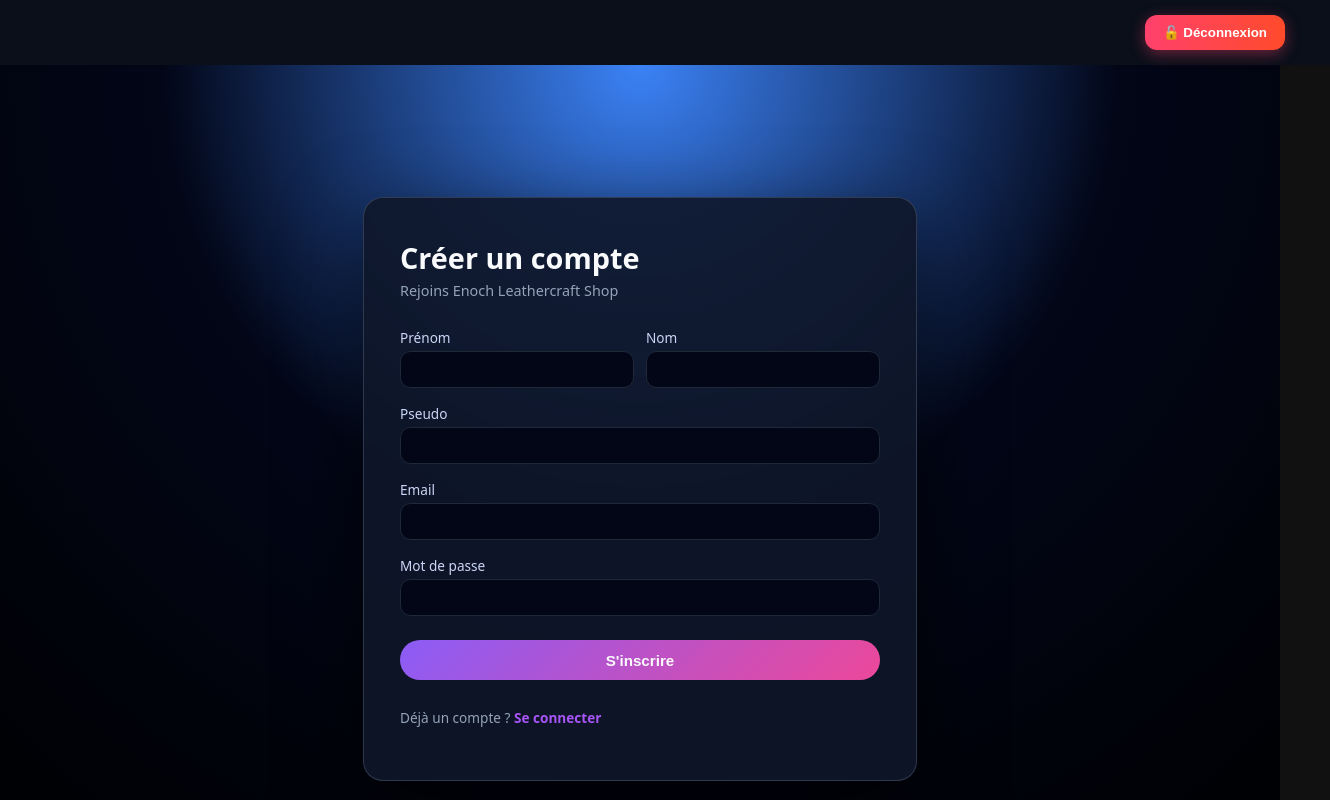
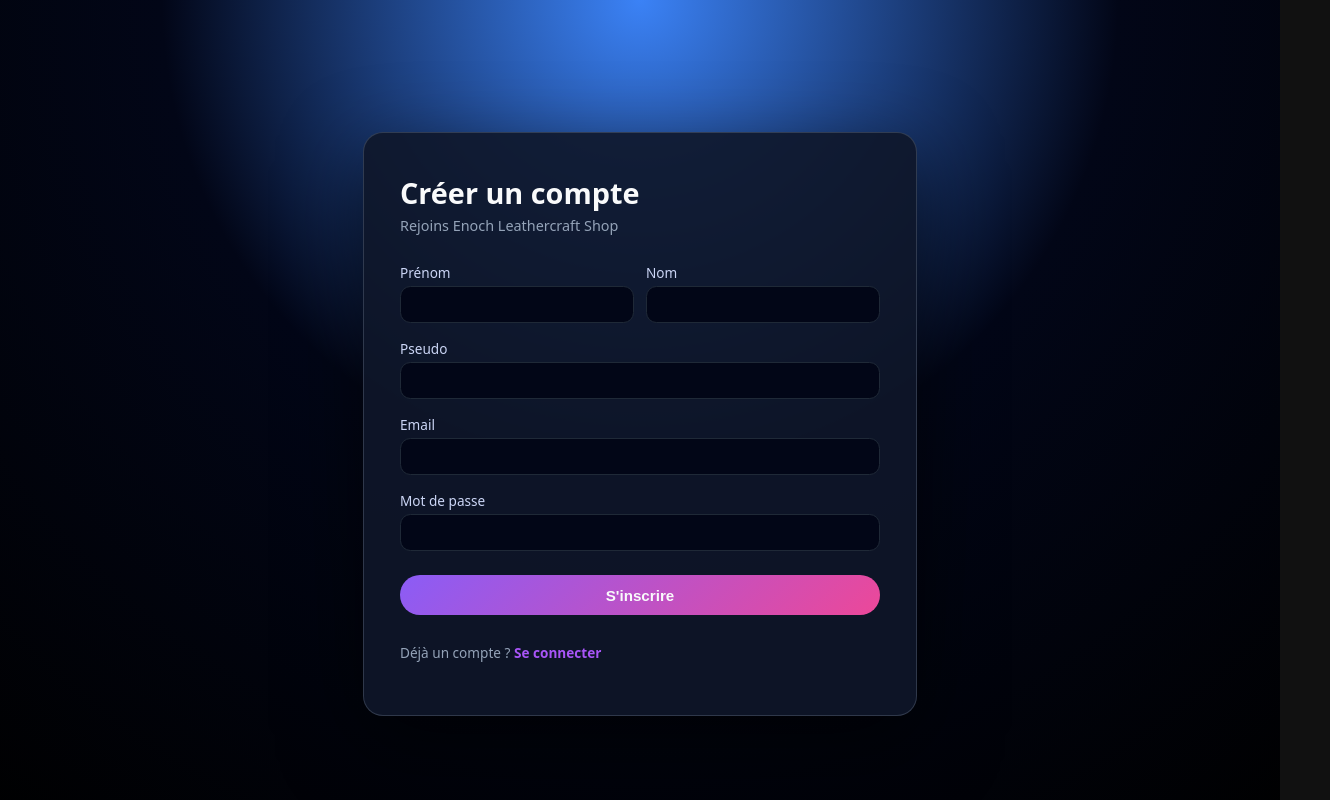
Before and after one commit to Ousama-2001/TFE-Front-end-Enoch-leathercraft, an Angular app: page /register in a window 1280 px wide. Shown: the top 800 px of the page, 1330 px wide, since content can reach past the window. Built offline with nearby package versions, Linux system fonts and the light colour scheme.

Commit message:
tout les logout visible

```diff
--- a/src/app/app.html
+++ b/src/app/app.html
@@ -1,4 +1,4 @@
-<nav class="navbar">
+<nav class="navbar" *ngIf="showNavbar">
   <button class="btn-logout" (click)="onLogout()">🔓 Déconnexion</button>
 </nav>
 
--- a/src/app/app.scss
+++ b/src/app/app.scss
@@ -7,7 +7,7 @@
   align-items: center;
 }
 
-/* 🔥 Bouton style ADMIN identique */
+/* même style que le bouton admin */
 .btn-logout {
   background: linear-gradient(90deg, #ff416c, #ff4b2b);
   border: none;
@@ -18,7 +18,7 @@
   cursor: pointer;
   box-shadow: 0 4px 15px rgba(255, 65, 108, 0.4);
   transition: 0.2s ease;
-  margin-right: 20px; /* espace depuis le bord */
+  margin-right: 20px; /* petit espace du bord */
 }
 
 .btn-logout:hover {
--- a/src/app/app.ts
+++ b/src/app/app.ts
@@ -1,19 +1,41 @@
 import { Component } from '@angular/core';
-import { RouterOutlet } from '@angular/router';
+import { Router, RouterOutlet, NavigationEnd } from '@angular/router';
+import { CommonModule } from '@angular/common';
 import { AuthService } from './services/auth.service';
 
 @Component({
   selector: 'app-root',
   standalone: true,
-  imports: [RouterOutlet],
+  imports: [RouterOutlet, CommonModule],   // 🔥 NgIf vient d'ici
   templateUrl: './app.html',
-  styleUrls: ['./app.scss']
+  styleUrls: ['./app.scss'],
 })
 export class AppComponent {
+  showNavbar = true;
 
-  constructor(private auth: AuthService) {}
+  constructor(
+    private auth: AuthService,
+    private router: Router
+  ) {
+    // état initial au démarrage
+    this.updateNavbarVisibility(this.router.url);
 
-  onLogout() {
+    // mise à jour à chaque changement de route
+    this.router.events.subscribe((event) => {
+      if (event instanceof NavigationEnd) {
+        this.updateNavbarVisibility(event.urlAfterRedirects);
+      }
+    });
+  }
+
+  private updateNavbarVisibility(url: string): void {
+    this.showNavbar = !(
+      url.startsWith('/login') ||
+      url.startsWith('/register')
+    );
+  }
+
+  onLogout(): void {
     this.auth.logout();
   }
 }
```
